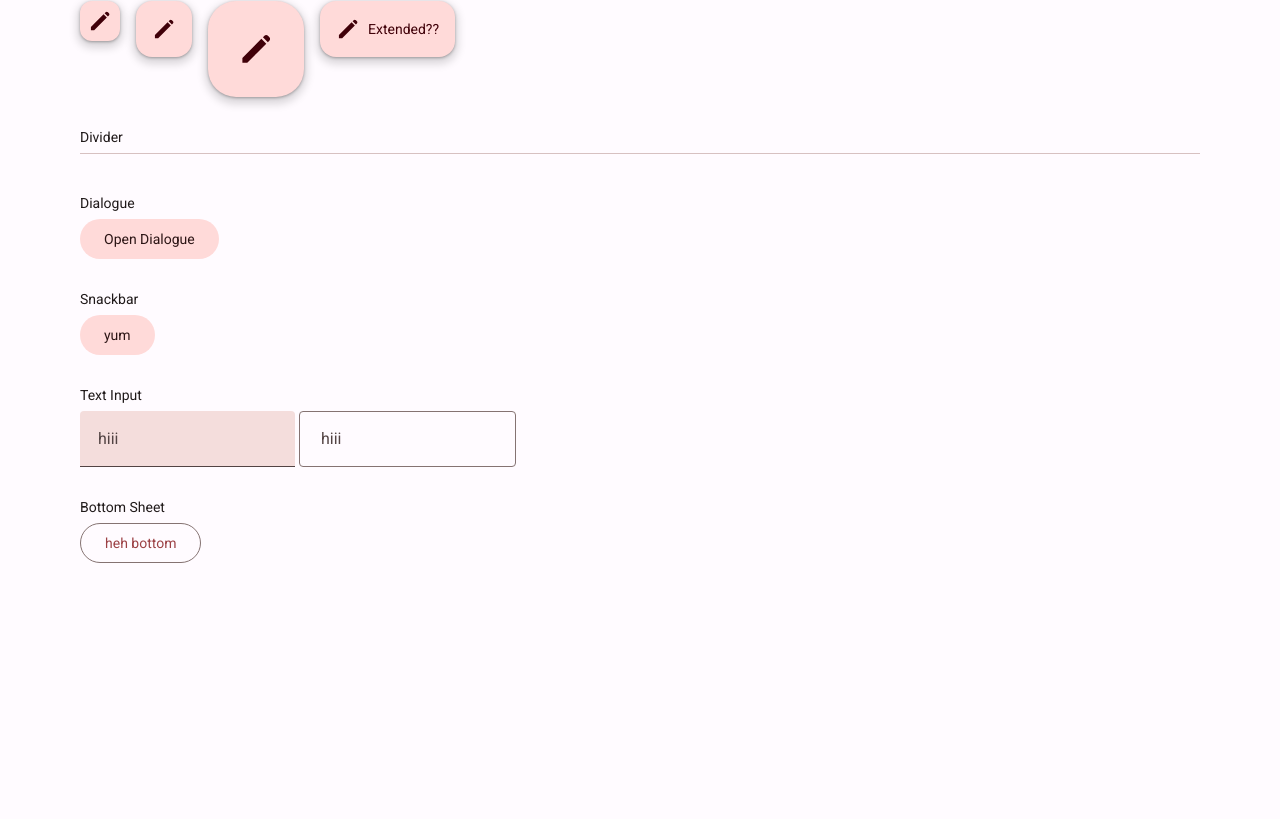
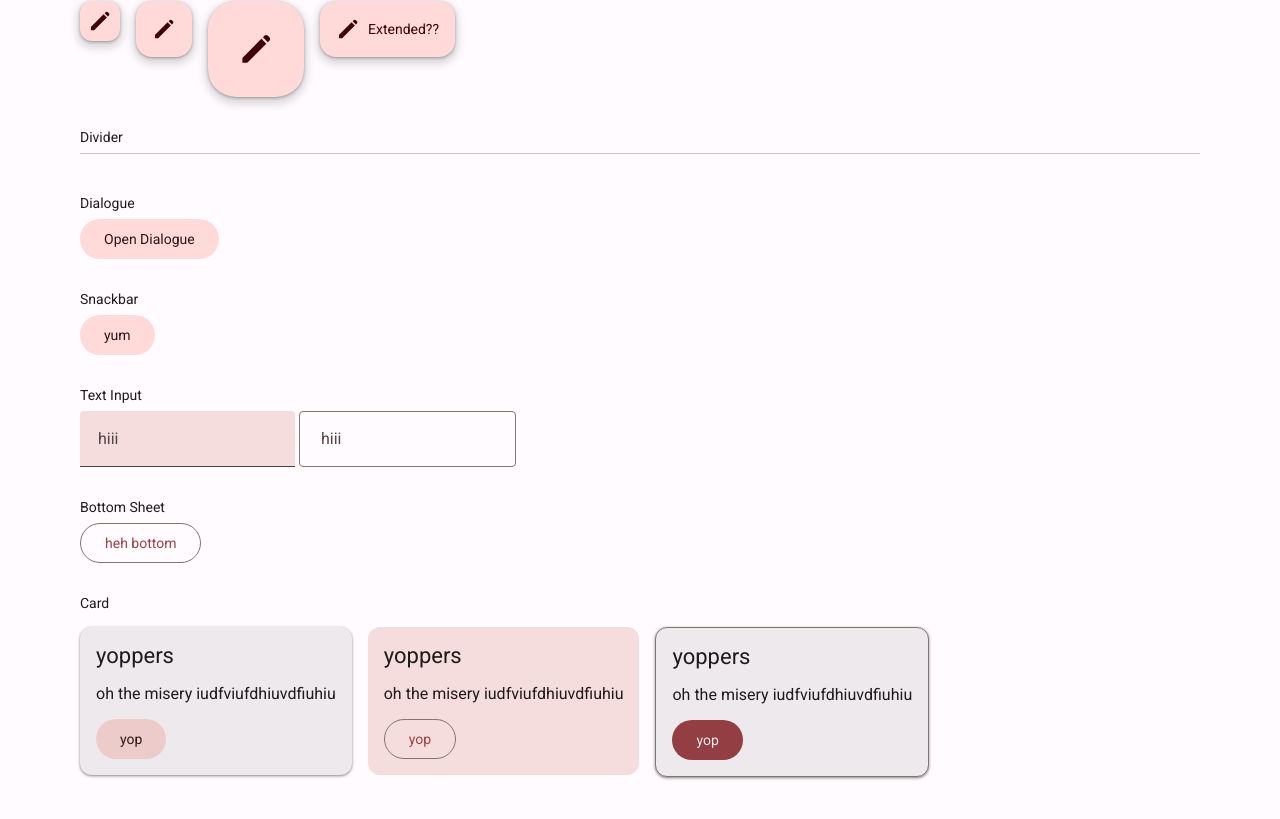
Before and after one commit to xafn/m3-svelte, a SvelteKit app: page / in a window 1280 px wide. Shown: the part 485-1304 px from the top of the page. Before the commit the page ends 1112 px from the top, so only its background shows below. Built offline with nearby package versions, Linux system fonts and the light colour scheme.

Commit message:
feat: cards

```diff
--- a/src/lib/Button/Button.svelte
+++ b/src/lib/Button/Button.svelte
@@ -8,6 +8,7 @@
 	export let type = 'filled';
 	export let disabled = false;
 	export let fullWidth = false;
+	export let href = '';
 
 	/**
 	 * Pass in an SVG path.
@@ -15,10 +16,9 @@
 	export let icon = '';
 
 	let ripple = false;
-	let timeout: ReturnType<typeof setTimeout>;
 	function rippleAnimation() {
 		ripple = false;
-		timeout = setTimeout(() => (ripple = true), 1);
+		setTimeout(() => (ripple = true), 1);
 	}
 </script>
 
@@ -96,18 +96,17 @@
 		border-radius: 100px;
 
 		@keyframes ripple {
-		to {
-			transform: scale(8);
-			opacity: 0;
+			to {
+				transform: scale(20);
+				opacity: 0;
+			}
 		}
-	}
 
 		&.animation {
 			opacity: 0.08;
 			animation: ripple 1s forwards ease-out;
 		}
 	}
-
 
 	.fullWidth {
 		width: 100%;
@@ -137,17 +136,17 @@
 		transition: all 0.2s var(--md-sys-motion-easing-standard);
 	}
 
-	@mixin defaultTint($color) {
+	@mixin defaultTint($color, $hover: 0.08, $active: 0.16) {
 		.tint,
 		.ripple {
 			background-color: $color;
 		}
 
 		&:hover .tint {
-			opacity: 0.08;
+			opacity: $hover;
 		}
 		&:active .tint {
-			opacity: 0.16;
+			opacity: $active;
 		}
 	}
 
@@ -155,25 +154,14 @@
 		background-color: var(--md-sys-color-surface);
 		color: var(--md-sys-color-primary);
 		box-shadow: var(--md-sys-elevation-level1);
+		@include defaultTint(var(--md-sys-color-on-surface), 0.16, 0.2);
+
+		.tint {
+			opacity: 0.08;
+		}
 
 		path {
 			fill: var(--md-sys-color-primary);
-		}
-		.tint,
-		.ripple {
-			background-color: var(--md-sys-color-primary);
-			opacity: 0.08;
-		}
-
-		&:hover {
-			box-shadow: var(--md-sys-elevation-level2);
-			.tint {
-				opacity: 0.16;
-			}
-		}
-
-		&:active .tint {
-			opacity: 0.2;
 		}
 	}
 
--- /dev/null
+++ b/src/lib/Card/Card.svelte
@@ -0,0 +1,74 @@
+<script lang="ts">
+	export let type = 'elevated';
+
+	// opininated padding but less work if you don't care
+	export let defaultPadding = false;
+</script>
+
+<div class="card-{type}" class:defaultPadding>
+	<div class="slot"><slot /></div>
+	<span class="tint" />
+</div>
+
+<style lang="scss">
+	.tint {
+		position: absolute;
+		display: inline-block;
+		pointer-events: none;
+		height: 100%;
+		width: 100%;
+		top: 0;
+		left: 0;
+		opacity: 0;
+		transition: all 0.2s var(--md-sys-motion-easing-standard);
+	}
+
+	[class*='card-'] {
+		height: max-content;
+		width: max-content;
+		position: relative;
+		border-radius: 12px;
+		overflow: hidden;
+	}
+
+	.defaultPadding {
+		padding: 16px;
+	}
+
+	.slot {
+		text-align: start;
+	}
+
+	@mixin defaultTint($color, $hover: 0.08, $active: 0.16) {
+		.tint {
+			background-color: $color;
+		}
+
+		&:hover .tint {
+			opacity: $hover;
+		}
+		&:active .tint {
+			opacity: $active;
+		}
+	}
+
+	.card-elevated,
+	.card-outlined {
+		background-color: var(--md-sys-color-surface);
+		box-shadow: var(--md-sys-elevation-level1);
+		@include defaultTint(var(--md-sys-color-on-surface), 0.16, 0.2);
+
+		.tint {
+			opacity: 0.08;
+		}
+	}
+
+	.card-outlined {
+		border: 1px solid var(--md-sys-color-outline);
+	}
+
+	.card-filled {
+		background-color: var(--md-sys-color-surface-variant);
+		@include defaultTint(var(--md-sys-color-on-surface-variant));
+	}
+</style>
--- a/src/lib/Switch/Switch.svelte
+++ b/src/lib/Switch/Switch.svelte
@@ -89,6 +89,7 @@
 	}
 
 	.switch:active .slider:before {
+		transition-delay: 0.2s;
 		height: 28px;
 		width: 28px;
 		left: 0;
--- a/src/routes/+page.svelte
+++ b/src/routes/+page.svelte
@@ -1,6 +1,7 @@
 <script>
 	import BottomSheet from '$lib/BottomSheet/BottomSheet.svelte';
 	import Button from '$lib/Button/Button.svelte';
+	import Card from '$lib/Card/Card.svelte';
 	import Dialog from '$lib/Dialog/Dialog.svelte';
 	import Divider from '$lib/Divider/Divider.svelte';
 	import Fab from '$lib/FAB/FAB.svelte';
@@ -13,8 +14,6 @@
 	let snackbarOpen = false;
 	let bottomSheetOpen = false;
 
-	let appBar = "center";
-
 	const appBars = {
 		"center": 6,
 		"small": 6,
@@ -22,7 +21,9 @@
 		"large": 12
 	}
 
+	let appBar = "center";
 	let index = 0;
+
 	function appBarCycle() {
 		index = index === 3 ? 0 : index +=1;
 		appBar = Object.keys(appBars)[index];
@@ -41,7 +42,7 @@
 </TopAppBar>
 
 <main class="wrapper" style="margin-top: {appBars[appBar]}rem">
-	<h1>Material 3 Svelte</h1>
+	<h1>Svelte Material 3</h1>
 	<p>Svelte UI component library for Google's Material 3.</p>
 
 	<div class="components">
@@ -139,7 +140,7 @@
 
 		<div>
 			<div class="label-large">Text Input</div>
-			<TextInput />
+			<TextInput/>
 			<TextInput type="outlined" />
 		</div>
 
@@ -148,6 +149,30 @@
 			<Button on:click={() => (bottomSheetOpen = !bottomSheetOpen)} type="outlined"
 				>heh bottom</Button
 			>
+		</div>
+
+		<div>
+			<div class="label-large">Card</div>
+			<div class="cards">
+				<Card type="elevated" defaultPadding>
+					<div class="title-large">yoppers</div>
+					<p>oh the misery iudfviufdhiuvdfiuhiu</p>
+
+					<Button type="tonal">yop</Button>
+				</Card>
+				<Card type="filled" defaultPadding>
+					<div class="title-large">yoppers</div>
+					<p>oh the misery iudfviufdhiuvdfiuhiu</p>
+
+					<Button type="outlined">yop</Button>
+				</Card>
+				<Card type="outlined" defaultPadding>
+					<div class="title-large">yoppers</div>
+					<p>oh the misery iudfviufdhiuvdfiuhiu</p>
+
+					<Button type="filled">yop</Button>
+				</Card>
+			</div>
 		</div>
 
 		<BottomSheet bind:open={bottomSheetOpen}>
@@ -178,6 +203,8 @@
 				</p>
 			</div>
 		</BottomSheet>
+
+
 	</div>
 </main>
 
@@ -192,10 +219,11 @@
 		gap: 2rem;
 	}
 
-	.fabs {
+	.fabs, .cards {
 		display: flex;
 		flex-wrap: wrap;
 		margin-top: 1rem;
 		gap: 1rem;
 	}
+
 </style>
```
